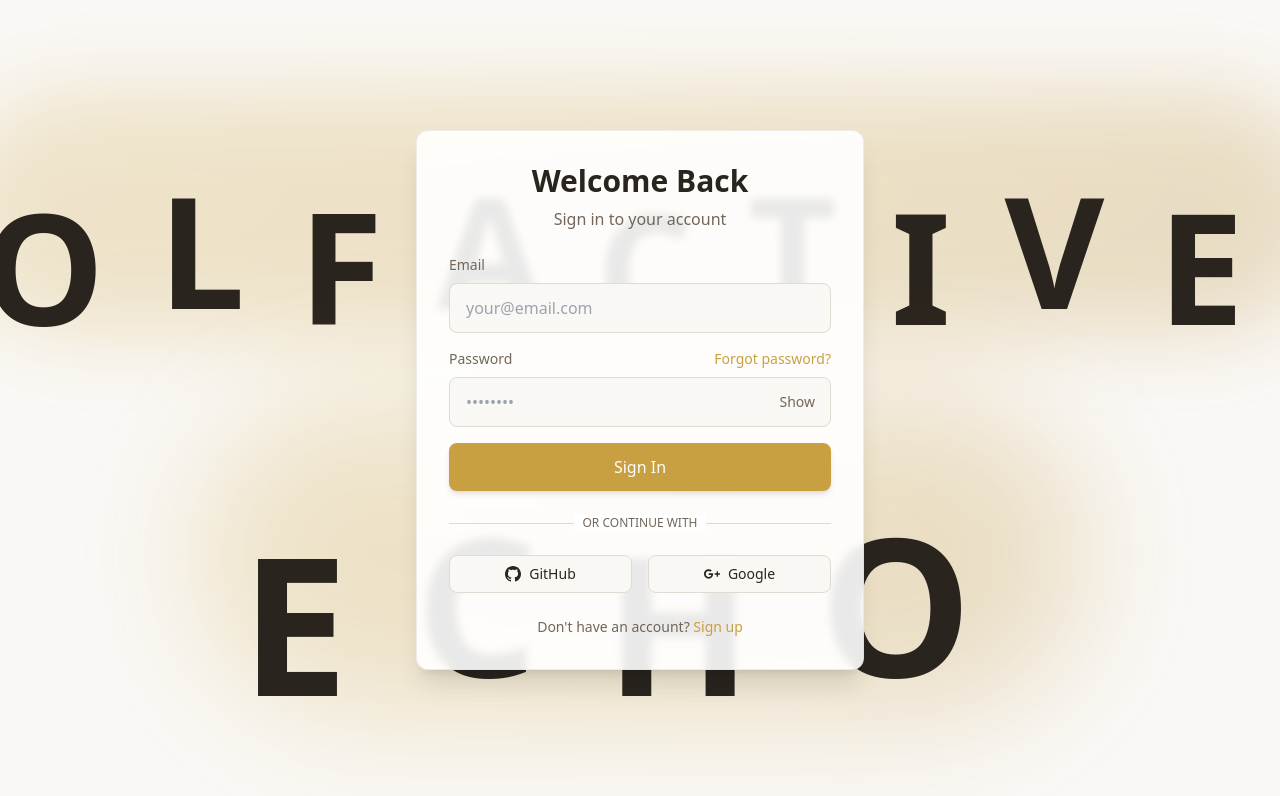
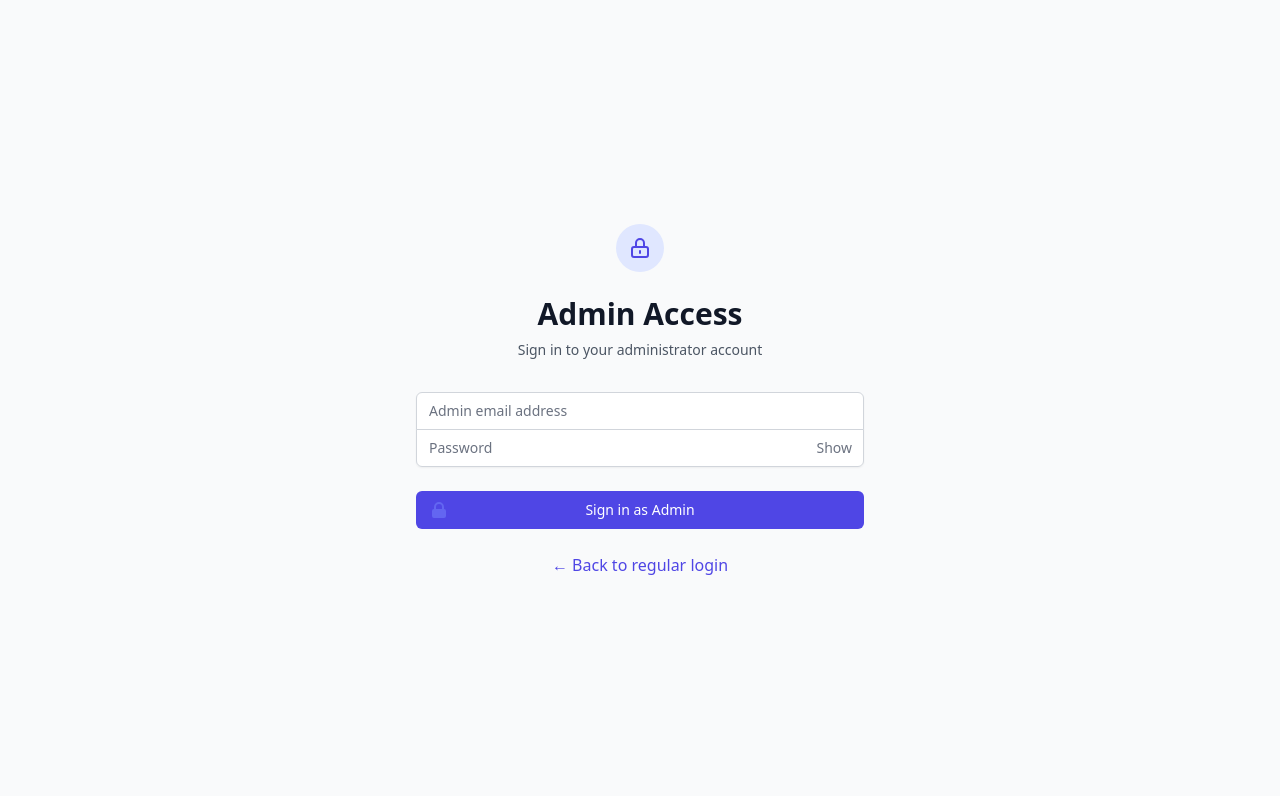
Before and after one commit to anish-off/OlfactiveEcho, a React (Vite) app in the folder frontend/: page /admin/login in a window 1280 px wide. Before the commit this address led to /login. Shown: the top 796 px of the page. Built offline with nearby package versions, Linux system fonts and the light colour scheme; no server answers.

Commit message:
Admin login fixed

```diff
--- a/frontend/src/AppContent.jsx
+++ b/frontend/src/AppContent.jsx
@@ -33,10 +33,10 @@ import ProtectedRoute from './components/ProtectedRoute';
 import AdminRoute from './components/AdminRoute';
 import ScrollToTop from './components/ScrollToTop';
 import AdminDashboard from './pages/admin/AdminDashboard';
+import AdminLogin from './pages/AdminLogin';
 
 const AppContent = () => {
   const { isLoggedIn } = useAuth();
-
   return (
     <>
       <ScrollToTop />
@@ -44,6 +44,7 @@ const AppContent = () => {
       <Routes>
         {/* Public routes */}
         <Route path="/login" element={isLoggedIn ? <Navigate to="/" /> : <Login />} />
+        <Route path="/admin/login" element={<AdminLogin />} />
         <Route path="/register" element={isLoggedIn ? <Navigate to="/" /> : <Register />} />
         <Route path="/" element={<Home />} />
         <Route path="/products" element={<Products />} />
--- /dev/null
+++ b/frontend/src/components/admin/AdminLoginForm.jsx
@@ -0,0 +1,133 @@
+import React, { useState } from 'react';
+import toast from 'react-hot-toast';
+import { Link, useNavigate } from 'react-router-dom';
+import { useAuth } from '../../context/AuthContext';
+
+const AdminLoginForm = () => {
+  const [email, setEmail] = useState('');
+  const [password, setPassword] = useState('');
+  const [error, setError] = useState(null);
+  const [submitting, setSubmitting] = useState(false);
+  const [showPassword, setShowPassword] = useState(false);
+  const { login } = useAuth();
+  const navigate = useNavigate();
+
+  const handleSubmit = async (e) => {
+    e.preventDefault();
+    setError(null);
+
+    if (!email || !password) {
+      return setError('Email & password required');
+    }
+
+    try {
+      setSubmitting(true);
+      const loggedInUser = await login({ email, password });
+
+      // Check if user is admin
+      if (loggedInUser?.role !== 'admin') {
+        setError('Access denied. Admin privileges required.');
+        return;
+      }
+
+      toast.success('Admin login successful');
+      navigate('/admin/dashboard', { replace: true });
+
+    } catch (err) {
+      const msg = err?.response?.data?.message || 'Login failed';
+      setError(msg);
+      toast.error(msg);
+    } finally {
+      setSubmitting(false);
+    }
+  };
+
+  return (
+    <form className="mt-8 space-y-6" onSubmit={handleSubmit}>
+      {error && (
+        <div className="rounded-md bg-red-50 p-4">
+          <div className="flex">
+            <div className="flex-shrink-0">
+              <svg className="h-5 w-5 text-red-400" viewBox="0 0 20 20" fill="currentColor">
+                <path fillRule="evenodd" d="M10 18a8 8 0 100-16 8 8 0 000 16zM8.707 7.293a1 1 0 00-1.414 1.414L8.586 10l-1.293 1.293a1 1 0 101.414 1.414L10 11.414l1.293 1.293a1 1 0 001.414-1.414L11.414 10l1.293-1.293a1 1 0 00-1.414-1.414L10 8.586 8.707 7.293z" clipRule="evenodd" />
+              </svg>
+            </div>
+            <div className="ml-3">
+              <h3 className="text-sm font-medium text-red-800">{error}</h3>
+            </div>
+          </div>
+        </div>
+      )}
+
+      <div className="rounded-md shadow-sm -space-y-px">
+        <div>
+          <label htmlFor="admin-email" className="sr-only">
+            Email address
+          </label>
+          <input
+            id="admin-email"
+            name="email"
+            type="email"
+            autoComplete="email"
+            required
+            className="appearance-none rounded-none relative block w-full px-3 py-2 border border-gray-300 placeholder-gray-500 text-gray-900 rounded-t-md focus:outline-none focus:ring-indigo-500 focus:border-indigo-500 focus:z-10 sm:text-sm"
+            placeholder="Admin email address"
+            value={email}
+            onChange={(e) => setEmail(e.target.value)}
+          />
+        </div>
+        <div className="relative">
+          <label htmlFor="admin-password" className="sr-only">
+            Password
+          </label>
+          <input
+            id="admin-password"
+            name="password"
+            type={showPassword ? 'text' : 'password'}
+            autoComplete="current-password"
+            required
+            className="appearance-none rounded-none relative block w-full px-3 py-2 pr-10 border border-gray-300 placeholder-gray-500 text-gray-900 rounded-b-md focus:outline-none focus:ring-indigo-500 focus:border-indigo-500 focus:z-10 sm:text-sm"
+            placeholder="Password"
+            value={password}
+            onChange={(e) => setPassword(e.target.value)}
+          />
+          <button
+            type="button"
+            className="absolute inset-y-0 right-0 pr-3 flex items-center"
+            onClick={() => setShowPassword(!showPassword)}
+          >
+            <span className="text-sm text-gray-500">
+              {showPassword ? 'Hide' : 'Show'}
+            </span>
+          </button>
+        </div>
+      </div>
+
+      <div>
+        <button
+          type="submit"
+          disabled={submitting}
+          className="group relative w-full flex justify-center py-2 px-4 border border-transparent text-sm font-medium rounded-md text-white bg-indigo-600 hover:bg-indigo-700 focus:outline-none focus:ring-2 focus:ring-offset-2 focus:ring-indigo-500 disabled:opacity-50 disabled:cursor-not-allowed"
+        >
+          <span className="absolute left-0 inset-y-0 flex items-center pl-3">
+            <svg className="h-5 w-5 text-indigo-500 group-hover:text-indigo-400" viewBox="0 0 20 20" fill="currentColor">
+              <path fillRule="evenodd" d="M5 9V7a5 5 0 0110 0v2a2 2 0 012 2v5a2 2 0 01-2 2H5a2 2 0 01-2-2v-5a2 2 0 012-2zm8-2v2H7V7a3 3 0 016 0z" clipRule="evenodd" />
+            </svg>
+          </span>
+          {submitting ? 'Signing in...' : 'Sign in as Admin'}
+        </button>
+      </div>
+
+      <div className="text-center">
+        <Link
+          to="/login"
+          className="font-medium text-indigo-600 hover:text-indigo-500"
+        >
+          ← Back to regular login
+        </Link>
+      </div>
+    </form>
+  );
+};
+
+export default AdminLoginForm;
--- a/frontend/src/components/login/LoginForm.jsx
+++ b/frontend/src/components/login/LoginForm.jsx
@@ -23,25 +23,18 @@ const LoginForm = () => {
       setSubmitting(true);
       const loggedInUser = await login({ email, password });
       console.log('=== LOGIN FORM DEBUG ===');
-      console.log('Logged in user:', loggedInUser);
       console.log('User role:', loggedInUser?.role);
       console.log('Is admin?', loggedInUser?.role === 'admin');
 
       toast.success('Logged in successfully');
 
-      // Immediate navigation based on role
-      if (loggedInUser?.role === 'admin') {
-        console.log('Navigating to admin dashboard');
-        navigate('/admin', { replace: true });
-      } else {
-        console.log('Navigating to user area:', from);
-        navigate(from, { replace: true });
-      }
+      // Navigate to user area (admins should use /admin/login)
+      console.log('Navigating to user area:', from);
+      navigate(from, { replace: true });
 
     } catch (err) {
       const msg = err?.response?.data?.message || 'Login failed';
       setError(msg);
-      toast.error(msg);
     } finally {
       setSubmitting(false);
     }
--- /dev/null
+++ b/frontend/src/pages/AdminLogin.jsx
@@ -0,0 +1,53 @@
+import React, { useEffect } from 'react';
+import AdminLoginForm from '../components/admin/AdminLoginForm';
+import { useAuth } from '../context/AuthContext';
+import { useNavigate } from 'react-router-dom';
+
+const AdminLogin = () => {
+  const { isLoggedIn, user, loading } = useAuth();
+  const navigate = useNavigate();
+
+  useEffect(() => {
+    if (loading) return;
+
+    if (isLoggedIn && user) {
+      if (user.role === 'admin') {
+        navigate('/admin/dashboard', { replace: true });
+      } else {
+        // Non-admin users should not access admin login
+        navigate('/login', { replace: true });
+      }
+    }
+  }, [isLoggedIn, user, loading, navigate]);
+
+  if (loading) {
+    return (
+      <div className="min-h-screen flex items-center justify-center">
+        <div className="animate-spin rounded-full h-12 w-12 border-b-2 border-indigo-600"></div>
+      </div>
+    );
+  }
+
+  return (
+    <div className="min-h-screen flex items-center justify-center bg-gray-50 py-12 px-4 sm:px-6 lg:px-8">
+      <div className="max-w-md w-full space-y-8">
+        <div>
+          <div className="mx-auto h-12 w-12 flex items-center justify-center rounded-full bg-indigo-100">
+            <svg className="h-6 w-6 text-indigo-600" fill="none" viewBox="0 0 24 24" stroke="currentColor">
+              <path strokeLinecap="round" strokeLinejoin="round" strokeWidth={2} d="M12 15v2m-6 4h12a2 2 0 002-2v-6a2 2 0 00-2-2H6a2 2 0 00-2 2v6a2 2 0 002 2zm10-10V7a4 4 0 00-8 0v4h8z" />
+            </svg>
+          </div>
+          <h2 className="mt-6 text-center text-3xl font-extrabold text-gray-900">
+            Admin Access
+          </h2>
+          <p className="mt-2 text-center text-sm text-gray-600">
+            Sign in to your administrator account
+          </p>
+        </div>
+        <AdminLoginForm />
+      </div>
+    </div>
+  );
+};
+
+export default AdminLogin;
--- a/frontend/src/pages/Login.jsx
+++ b/frontend/src/pages/Login.jsx
@@ -12,19 +12,12 @@ const Login = () => {
   useEffect(() => {
     // Disable automatic redirect from Login page to prevent conflicts
     // Navigation is now handled directly in LoginForm component
-    // Debug logs removed for production
 
     // Only redirect if user is already logged in when visiting login page
     if (loading) return; // wait until auth resolves to avoid flicker
     if (isLoggedIn && user) {
-      // User already logged in, redirecting...
-      if (user.role === 'admin') {
-        // Redirecting existing admin to dashboard
-        navigate('/admin', { replace: true });
-      } else {
-        // Redirecting existing user to products
-        navigate('/products', { replace: true });
-      }
+      // User already logged in, redirecting to products
+      navigate('/products', { replace: true });
     }
   }, [isLoggedIn, user, loading, navigate]);
 
```
